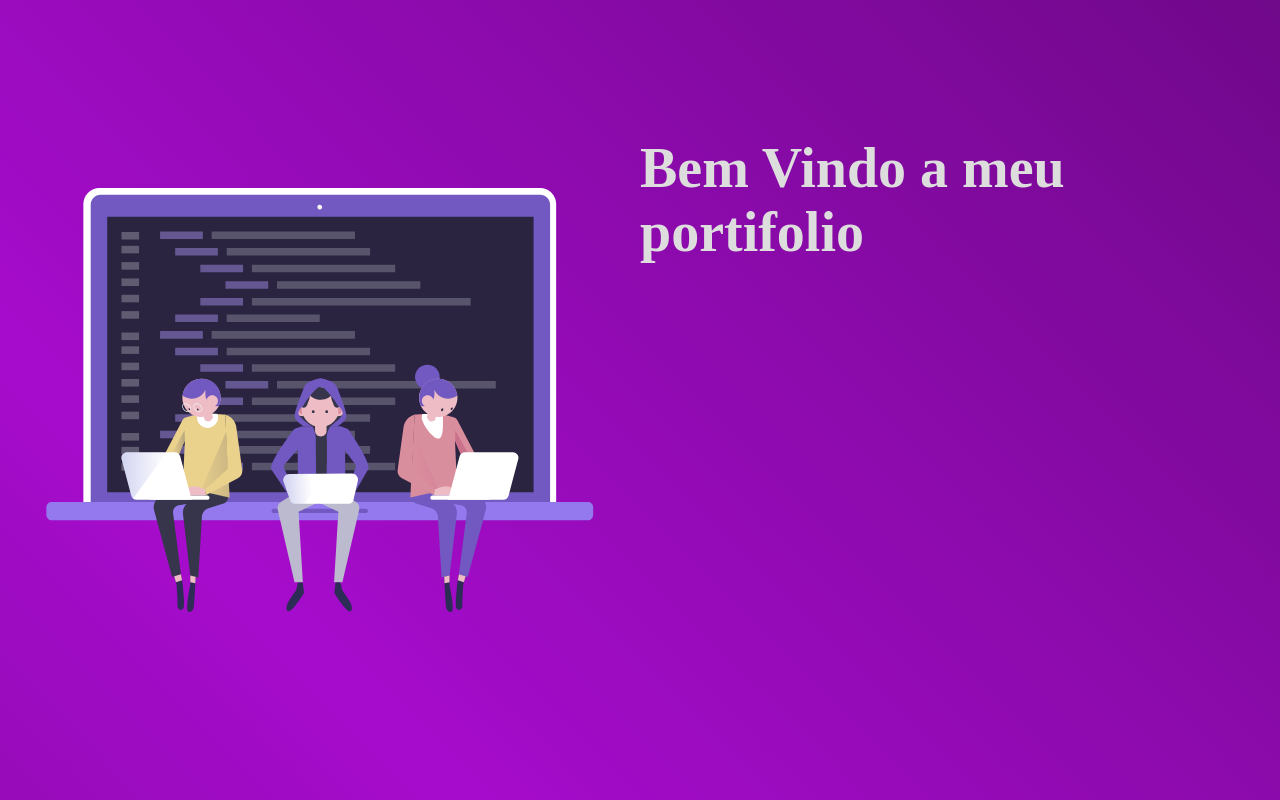
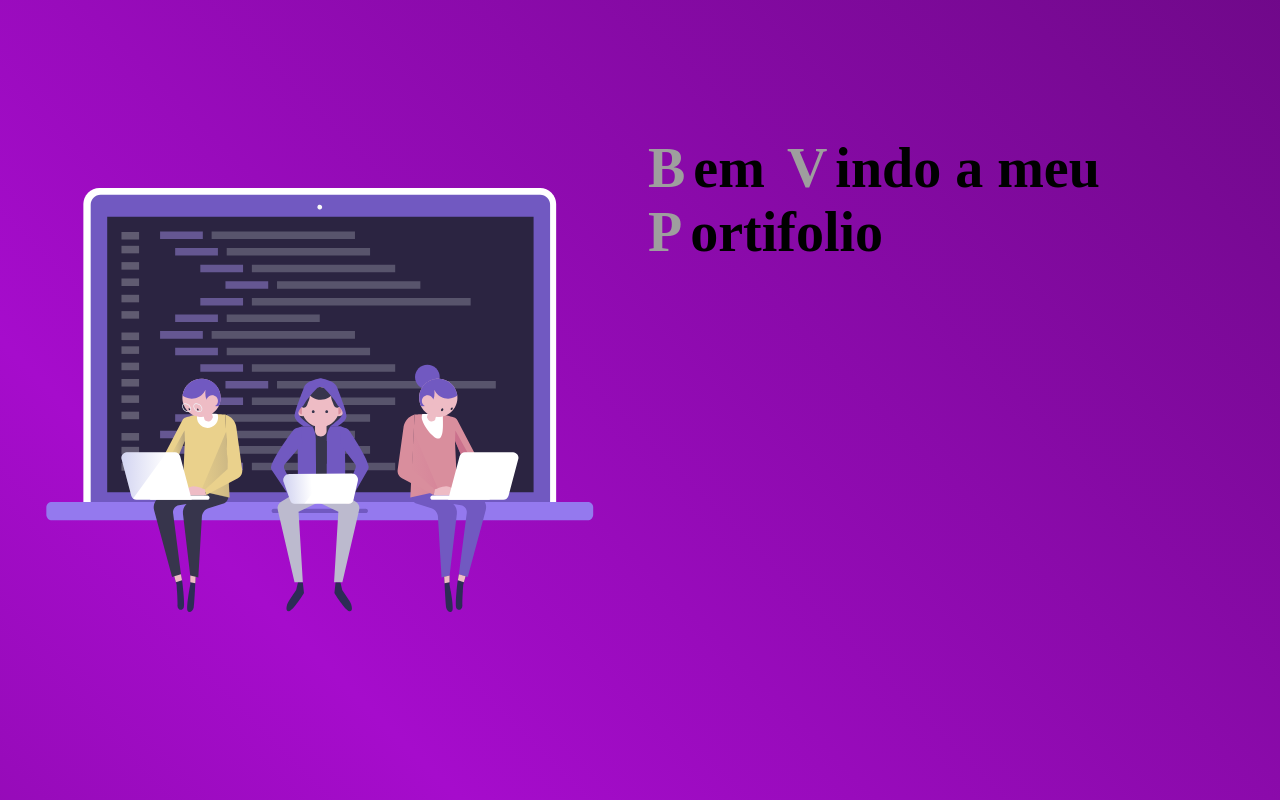
Before and after one commit to 4lyss0n/portfolio, a Next.js app: page / in a window 1280 px wide. Built offline with nearby package versions, Linux system fonts and the light colour scheme.

Commit message:
upadate to header

```diff
--- a/src/components/Header/index.tsx
+++ b/src/components/Header/index.tsx
@@ -1,9 +1,6 @@
 import { FunctionComponent } from "react";
 import NextImage from 'next/image'
 import sgv from '../../../public/devs.svg'
-import { useState } from "react";
-import { useEffect } from "react";
-import { useCallback } from "react";
 import { TypingText } from '../'
 
 interface IProps {
@@ -27,7 +24,12 @@ const Component: FunctionComponent<IProps> = ({ }) => {
                 <div id="title-container">
                     <h1>
                         <TypingText typeDelay={80} addInDelayOnStep={-1}>{[
-                        "Bem Vindo a meu portifolio"
+                            <span className="chrome-text-effect">B</span>,
+                            "em ",
+                            <span className="chrome-text-effect">V</span>,
+                            "indo a meu ",
+                            <span className="chrome-text-effect">P</span>,
+                            "ortifolio"
                         ]}</TypingText>
                     </h1>
                 </div>
--- a/src/components/index.tsx
+++ b/src/components/index.tsx
@@ -2,6 +2,7 @@ import Menu from './Menu';
 import Head from './Head';
 import Header from './Header';
 import TypingText from './TypingText';
+
 
 
 export {
--- a/src/styles/css/index.css
+++ b/src/styles/css/index.css
@@ -293,7 +293,7 @@ body {
             align-items: center;
   }
   #header-main-page #title-container * {
-    color: #ddd;
+    color: #000;
   }
   #header-main-page #title-container h1 {
     -webkit-box-flex: 0.5;
@@ -360,7 +360,7 @@ body {
             align-items: center;
   }
   #header-main-page #title-container * {
-    color: #ddd;
+    color: #000;
   }
   #header-main-page #title-container h1 {
     width: 80%;
@@ -384,4 +384,40 @@ body {
     text-decoration: underline;
   }
 }
+
+.chrome-text-effect {
+  color: transparent;
+  background-clip: text;
+  -webkit-text-fill-color: transparent;
+  padding-left: 0.5rem;
+  padding-right: 0.5rem;
+  background-image: url(http://localhost:3000/api/svg/space.svg?maxStars=50000?size=100);
+  position: relative;
+  z-index: 1;
+  -webkit-animation: Chrome-text-effect-animation 15s linear infinite;
+          animation: Chrome-text-effect-animation 15s linear infinite;
+}
+
+.chrome-text-effect:hover {
+  -webkit-text-decoration-color: transparent;
+          text-decoration-color: transparent;
+}
+
+@-webkit-keyframes Chrome-text-effect-animation {
+  0% {
+    background-position: 0% 50%;
+  }
+  100% {
+    background-position: 100% 50%;
+  }
+}
+
+@keyframes Chrome-text-effect-animation {
+  0% {
+    background-position: 0% 50%;
+  }
+  100% {
+    background-position: 100% 50%;
+  }
+}
 /*# sourceMappingURL=index.css.map */
--- a/src/styles/sass/_headerImage.scss
+++ b/src/styles/sass/_headerImage.scss
@@ -26,7 +26,7 @@
             align-items: center;
             // justify-content: center;
             * {
-                color: #ddd;
+                color: #000;
             }
             h1 {
                 flex: 0.5;
@@ -42,7 +42,6 @@
         }
     }
 }
-
 
 @media (max-width: 501px) {
     #header-main-page {
@@ -70,7 +69,7 @@
             align-items: center;
             // justify-content: center;
             * {
-                color: #ddd;
+                color: #000;
             }
             h1 {
                 width: 80%;
@@ -87,3 +86,30 @@
         }
     }
 }
+
+.chrome-text-effect {
+    color: transparent;
+    background-clip: text;
+    -webkit-text-fill-color: transparent;
+    padding-left: 0.5rem;
+    padding-right: 0.5rem;
+    background-image: url(http://localhost:3000/api/svg/space.svg?maxStars=50000?size=100);//linear-gradient(45deg, red, blue);
+    // background-size: 300%;
+    position: relative;
+    z-index: 1;
+   animation: Chrome-text-effect-animation 15s linear infinite;
+    &:hover {
+        text-decoration-color: transparent;
+    }
+}
+
+
+@keyframes Chrome-text-effect-animation {
+    0% {
+        background-position: 0% 50%;
+    }
+    100% {
+        background-position: 100% 50%;
+    }
+
+}
```
Also changed, not shown: src/components/TypingText/index.tsx (+9 -11 lines), public/Skin803.png (added), 1 other file (tests, documents, lock files or other folders).
